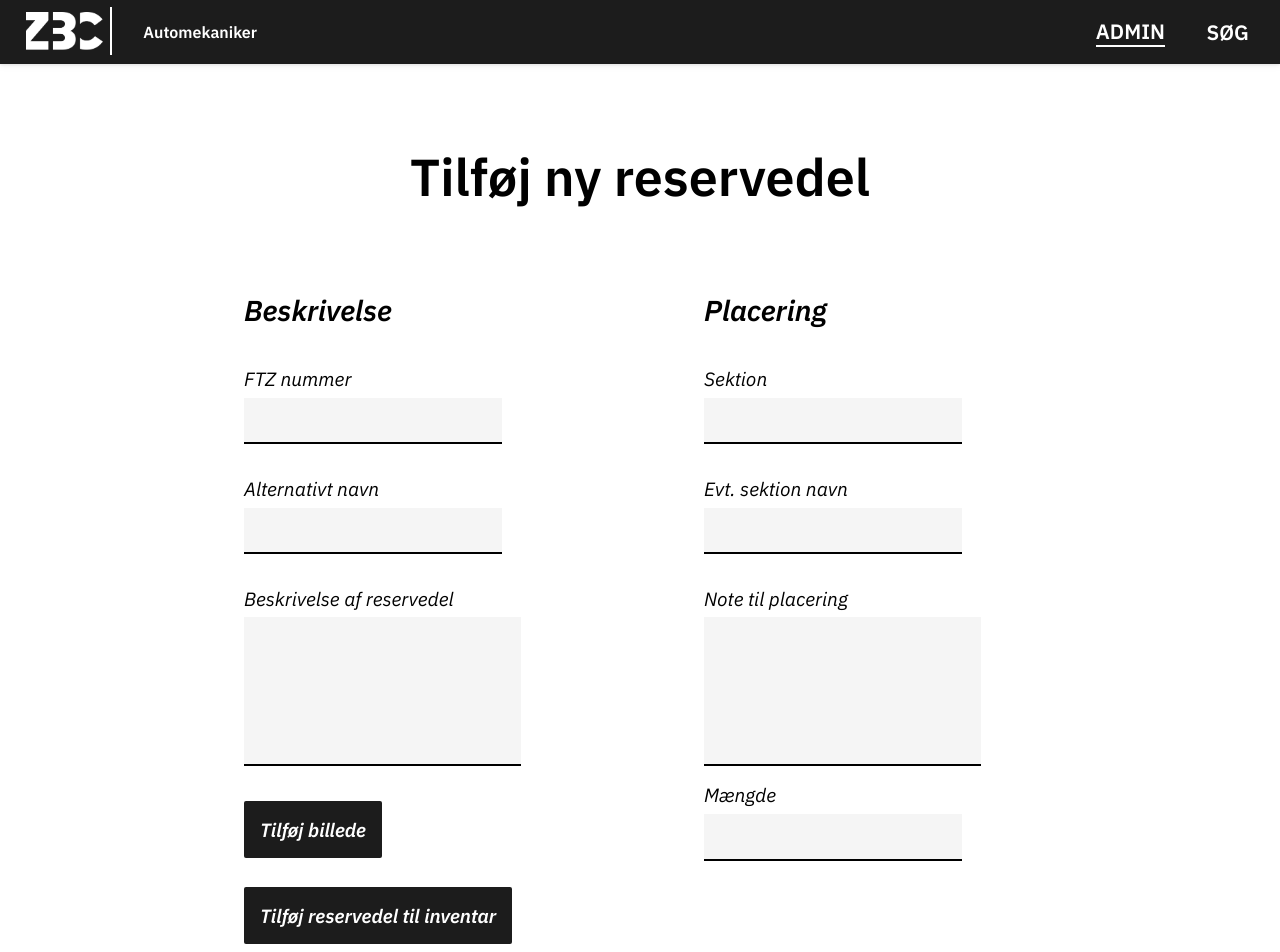
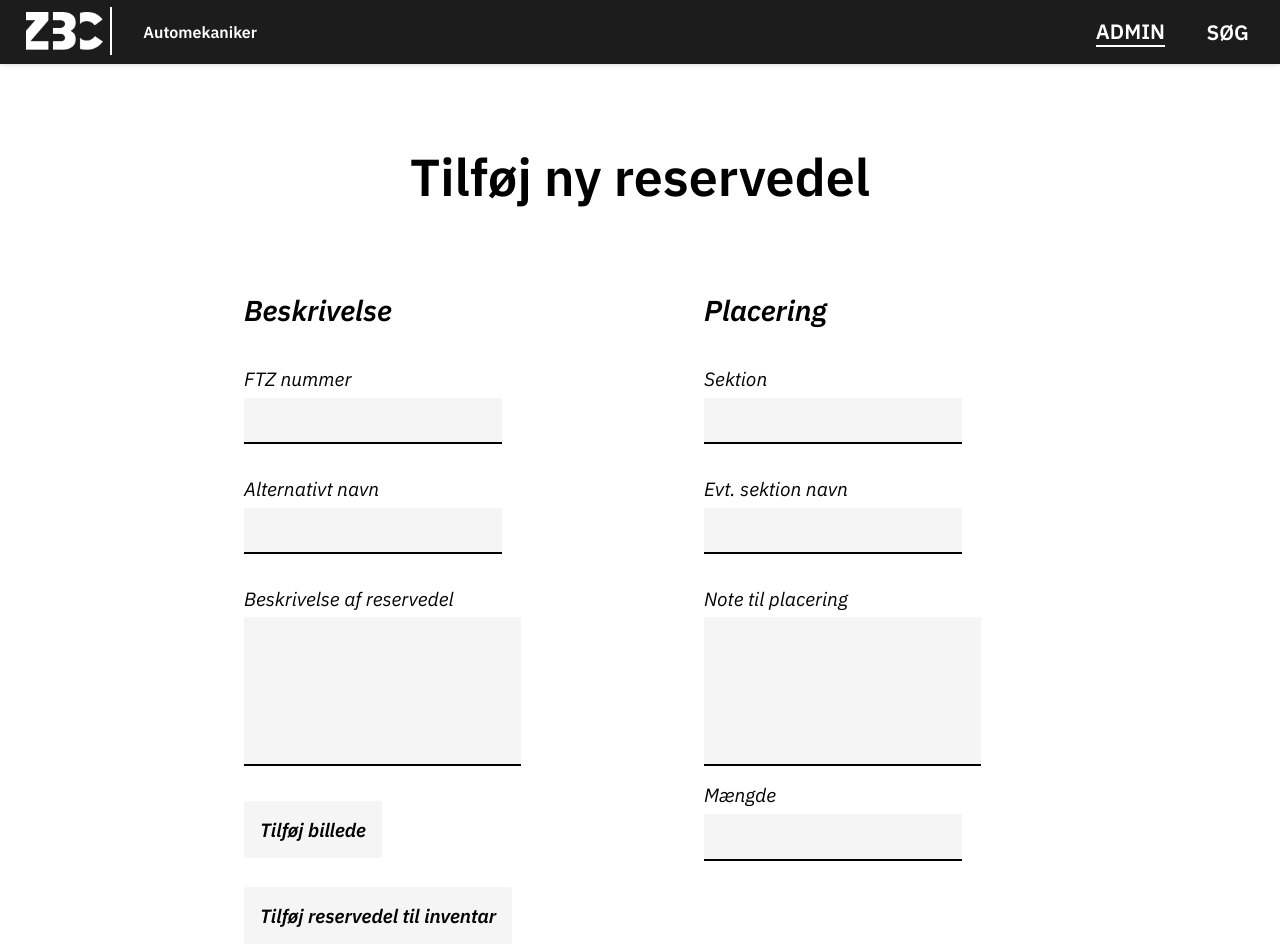
Before and after one commit to LinusTM/inventory-system, a SvelteKit app in the folder frontend/: page /admin in a window 1280 px wide. Shown: the top 952 px of the page. Built offline with nearby package versions, Linux system fonts and the light colour scheme.

Commit message:
Made the website support dark mode automatically.

```diff
--- a/frontend/src/lib/shared/components/NavBar.svelte
+++ b/frontend/src/lib/shared/components/NavBar.svelte
@@ -34,8 +34,17 @@
 		position: sticky;
 		width: 100%;
 		height: 4rem;
-		color: var(--text-light);
-		background-color: var(--background-dark);
+
+		@media (prefers-color-scheme: light) {
+			color: var(--text-light);
+			background-color: var(--background-dark);
+		}
+
+		@media (prefers-color-scheme: dark) {
+			color: var(--text);
+			background-color: var(--background-medium);
+		}
+
 		font-size: 16px;
 		align-items: center;
 		box-shadow: 0 1px 2px hsla(0, 0%, 0%, 0.05), 0 1px 4px hsla(0, 0%, 0%, 0.05),
@@ -52,6 +61,16 @@
 		transition: all 0.1s ease;
 		font-size: 1.3rem;
 		font-weight: 600;
+
+		@media (prefers-color-scheme: light) {
+			color: var(--text-light);
+			border-color: var(--text-light);
+		}
+
+		@media (prefers-color-scheme: dark) {
+			color: var(--text);
+			border-color: var(--text);
+		}
 	}
 
 	a:hover {
--- a/frontend/src/routes/+layout.svelte
+++ b/frontend/src/routes/+layout.svelte
@@ -61,11 +61,34 @@
 </div>
 
 <style lang="scss">
+	/* COLORS */
+	:root {
+		@media (prefers-color-scheme: light) {
+			--background: hsl(0, 0%, 100%);
+			--background-medium: hsl(0, 0%, 96%);
+			--background-dark: hsl(0, 0%, 11%);
+			--background-grayish: hsl(0, 0%, 40%);
+			--text: hsl(0, 0%, 0%);
+			--text-light: hsl(0, 0%, 100%);
+		}
+
+		@media (prefers-color-scheme: dark) {
+			--background: hsl(0, 0%, 10%);
+			--background-medium: hsl(0, 0%, 16%);
+			--background-dark: hsl(0, 0%, 98%);
+			--background-grayish: hsl(0, 0%, 60%);
+			--text: hsl(0, 0%, 100%);
+			--text-light: hsl(0, 0%, 0%);
+		}
+	}
+
 	/* CONTAINER */
 	#container {
 		display: flex;
 		flex-direction: column;
 		min-height: 100vh;
+		background-color: var(--background);
+		color: var(--text);
 	}
 
 	/* CONTENT */
@@ -74,18 +97,27 @@
 		margin: 4rem 6rem;
 		font-size: 1.2rem;
 		line-height: 1.9;
-		background-color: var(--background);
-		color: var(--text);
 		flex: 1;
 		width: min(800px + 30%, 98%);
+	}
+
+	footer,
+	a {
+		@media (prefers-color-scheme: light) {
+			color: var(--text-light);
+			background-color: var(--background-dark);
+		}
+
+		@media (prefers-color-scheme: dark) {
+			color: var(--text);
+			background-color: var(--background-medium);
+		}
 	}
 
 	/* FOOTER */
 	footer {
 		padding: 1.5em;
 		font-size: 1rem;
-		color: var(--text-light);
-		background-color: var(--background-dark);
 	}
 
 	:global(*) {
--- a/frontend/src/routes/+page.svelte
+++ b/frontend/src/routes/+page.svelte
@@ -101,10 +101,9 @@
 		color: var(--text-dark);
 	}
 
-	:global(.table-body > tr:hover, .table-body > tr:nth-child(odd):hover) {
+	:global(.table-body > tr:hover) {
 		background-color: var(--background-grayish);
 		color: var(--text-light);
-		transition: background-color 0.1s ease, color 0.1s linear;
 	}
 
 	:global(.table-body > th) {
--- a/frontend/src/routes/admin/+page.svelte
+++ b/frontend/src/routes/admin/+page.svelte
@@ -100,8 +100,6 @@
 	}
 
 	#image_select label {
-		background-color: var(--background-dark);
-		color: var(--text-light);
 		padding: 0.5rem;
 		font-weight: 600;
 		border-radius: 2px;
@@ -109,8 +107,17 @@
 		padding: 1rem;
 	}
 
-	#image_select label:hover {
-		background-color: #3a3a3a;
+	#image_select label,
+	button {
+		background-color: var(--background-medium);
+		color: var(--text);
+		transition: background-color 0.1s ease, color 0.1s linear;
+	}
+
+	#image_select label:hover,
+	button:hover {
+		background-color: var(--background-dark);
+		color: var(--text-light);
 	}
 
 	#names {
@@ -161,8 +168,6 @@
 
 	button {
 		border: none;
-		background-color: var(--background-dark);
-		color: var(--text-light);
 		border-radius: 2px;
 		font-style: italic;
 		font-weight: 600;
@@ -172,7 +177,6 @@
 	}
 
 	button:hover {
-		background-color: #3a3a3a;
 		cursor: pointer;
 	}
 </style>
--- a/frontend/static/global.css
+++ b/frontend/static/global.css
@@ -1,13 +1,3 @@
-/* COLORS */
-:root {
-	--background: hsl(0, 0%, 100%);
-	--background-medium: hsl(0, 0%, 96%);
-	--background-dark: hsl(0, 0%, 11%);
-	--background-grayish: hsl(0, 0%, 40%);
-	--text: hsl(0, 0%, 0%);
-	--text-light: hsl(0, 0%, 100%);
-}
-
 /* GENERAL TAGS */
 body,
 html {
```
Also changed, not shown: 2 other files (tests, documents, lock files or other folders).
